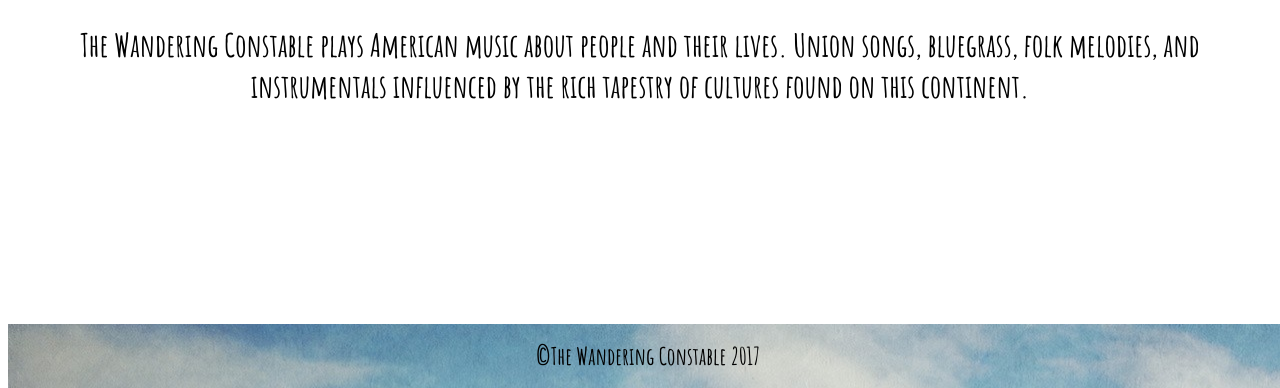
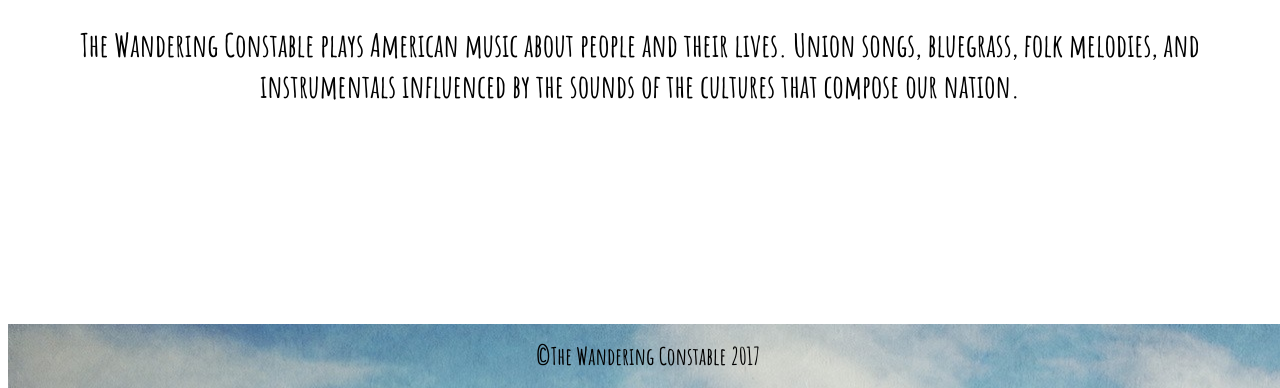
Before and after one commit to TimothyJohnK/folkband, a plain HTML site: page index.html in a window 1280 px wide. Shown: the part 412-800 px from the top of the page. Drawn offline with Linux system fonts and the light colour scheme.

Commit message:
js not working yet, hidden song list

```diff
--- a/index.html
+++ b/index.html
@@ -24,7 +24,7 @@
       <h2><span>Ben Berg - bass, guitar, voice</span><span>Tim Kirchhof - guitar, voice</span><span>Jon Osthus - mandolin, octave mandolin</span></h2>
     </div>
     <div class='bio'>
-      <h2>The Wandering Constable plays American music about people and their lives.  Union songs, bluegrass, folk melodies, and instrumentals influenced by the rich tapestry of cultures found on this continent.</h2>
+      <h2>The Wandering Constable plays American music about people and their lives.  Union songs, bluegrass, folk melodies, and instrumentals influenced by the sounds of the cultures that compose our nation.</h2>
     </div>
   </div>
   <div class='song-section'>
--- a/js/script.js
+++ b/js/script.js
@@ -1,6 +1,6 @@
 window.addEventListener('load', function () {
   var songList = document.getElementsByClassName('navBar-songlist')[0].style.display,
-    email = document.getElementsByClassName('email')[0];
+    email = document.getElementsByClassName('email')[0],
     songSection = document.getElementsByClassName('song-section')[0].style.display;
 
 
@@ -8,6 +8,6 @@ window.addEventListener('load', function () {
     document.getElementsByClassName('song-section')[0].style.display = 'none';
   });
   // songList.addEventListener('click', function () {
-  //   document.getElementsByClassName('song-section')[0].style.display = 'flex';
-  });
+  //   document.getElementsByClassName('song-section')[0].style.display = 'flex'
+  // });
 };
```
